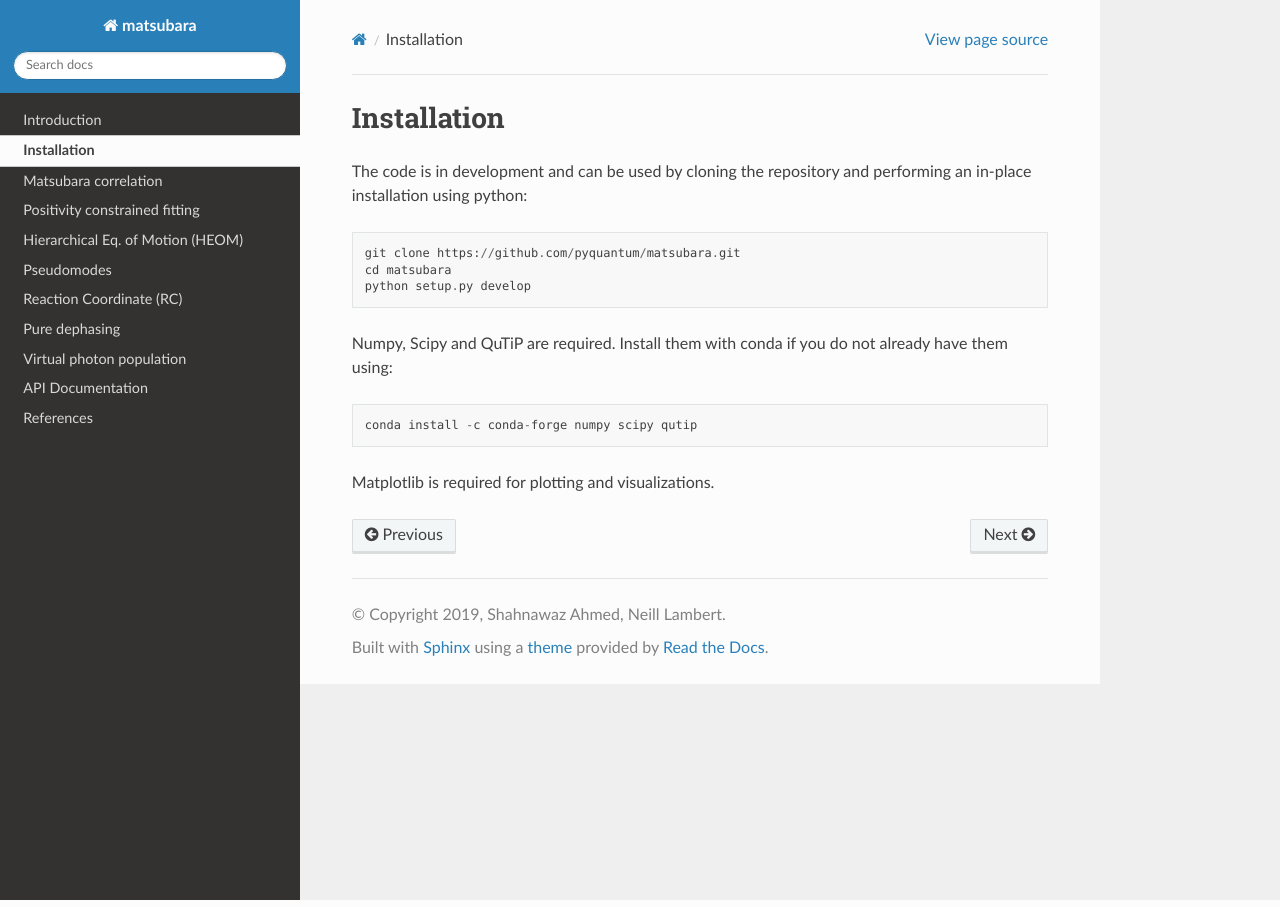
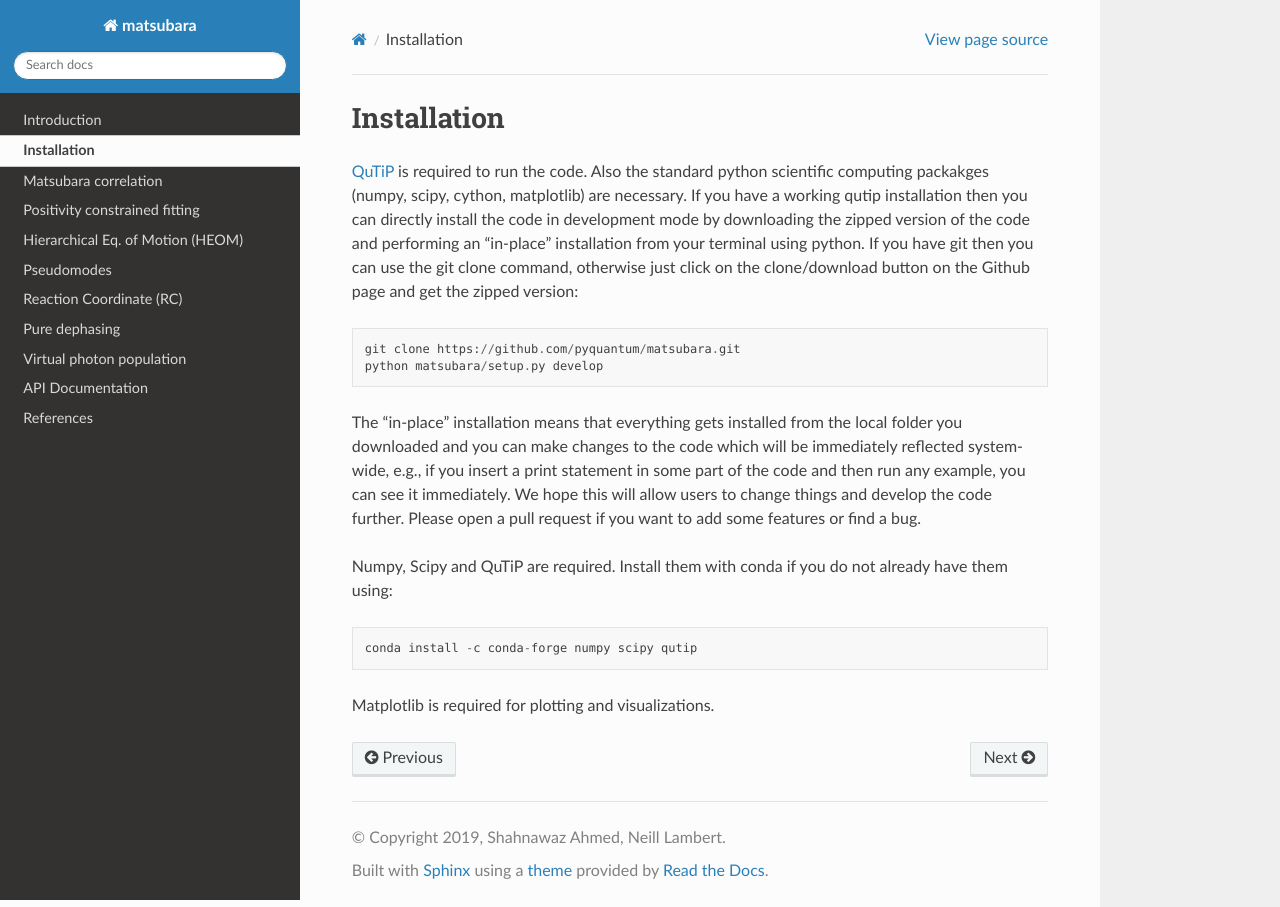
Before and after one commit to pyquantum/matsubara, a Sphinx documentation site: the page built from docs/source/install.rst, in a window 1280 px wide. Built offline with Sphinx 7.4.7 and the Read the Docs theme 2.0.0, drawn with Linux system fonts in a browser that asks for light colours.

Commit message:
Updated installation instructions

```diff
--- a/docs/source/install.rst
+++ b/docs/source/install.rst
@@ -2,11 +2,12 @@
 Installation
 ############
 
-The code is in development and can be used by cloning the repository and performing an in-place installation using python::
+`QuTiP <http://www.qutip.org/>`_ is required to run the code. Also the standard python scientific computing packakges (numpy, scipy, cython, matplotlib) are necessary. If you have a working qutip installation then you can directly install the code in development mode by downloading the zipped version of the code and performing an "in-place" installation from your terminal using python. If you have git then you can use the git clone command, otherwise just click on the clone/download button on the Github page and get the zipped version::
 
-   git clone https://github.com/pyquantum/matsubara.git
-   cd matsubara
-   python setup.py develop
+    git clone https://github.com/pyquantum/matsubara.git
+    python matsubara/setup.py develop
+
+The "in-place" installation means that everything gets installed from the local folder you downloaded and you can make changes to the code which will be immediately reflected system-wide, e.g., if you insert a print statement in some part of the code and then run any example, you can see it immediately. We hope this will allow users to change things and develop the code further. Please open a pull request if you want to add some features or find a bug.
 
 Numpy, Scipy and QuTiP are required. Install them with conda if you do not already have them using::
 
```
